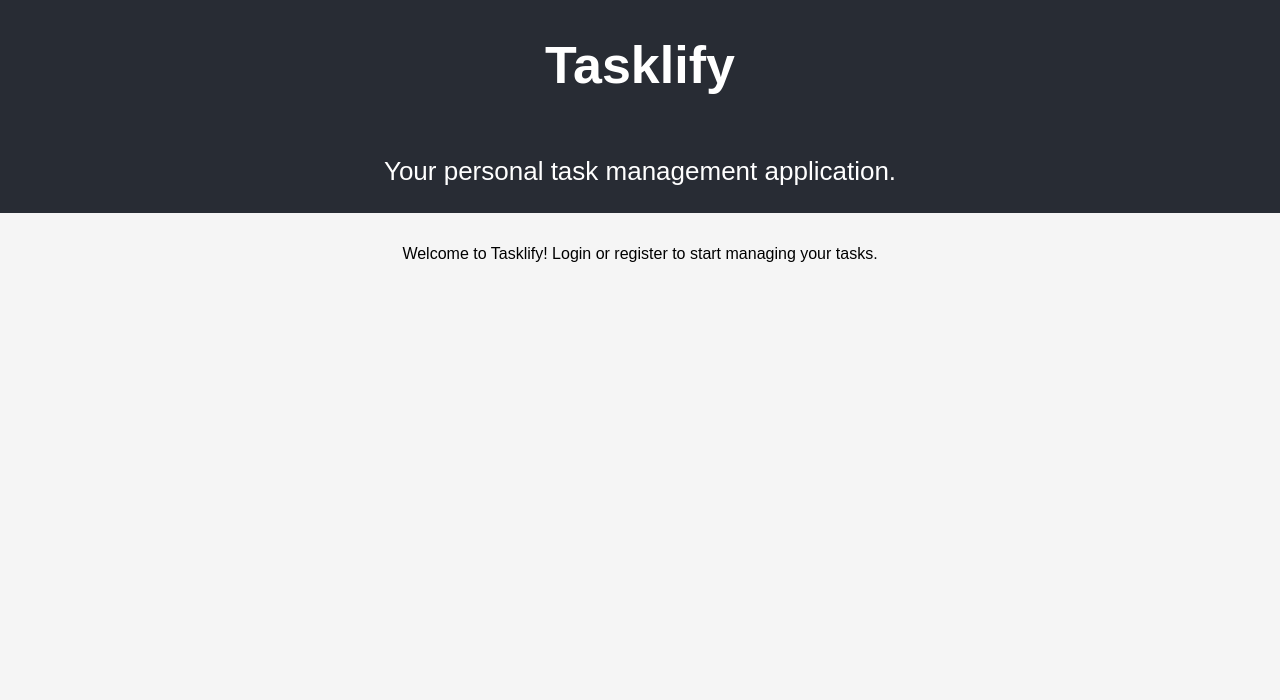
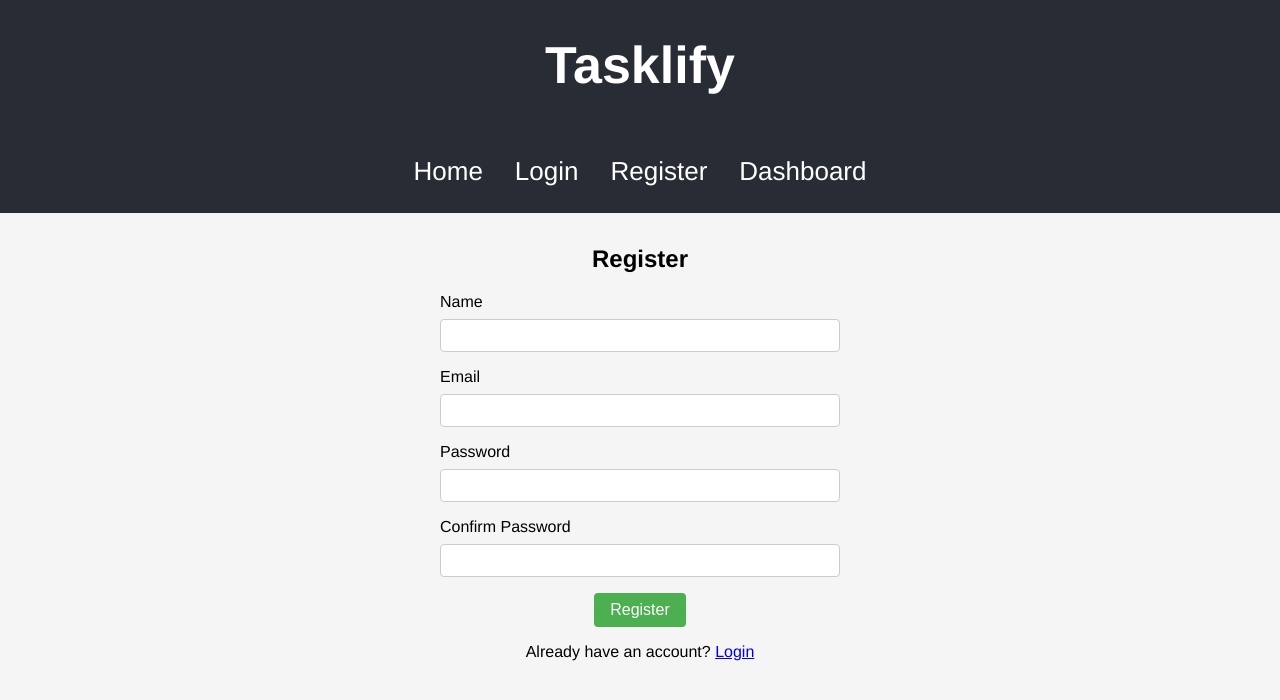
Before and after one commit to Orniepay/Task-Manager-Application, a React (Create React App) app in the folder client/: page /register in a window 1280 px wide. Shown: the top 700 px of the page. Built offline with nearby package versions, Linux system fonts and the light colour scheme; the HTML template or start-up script is replaced by a standard one.

Commit message:
Finalized routing, styling and dashboard layout. Updated app.js to include navigation links and routes for home, login, register, and dashboard. Added nav, form, button, and dashboard card styles in app.css.

```diff
--- a/client/public/index.html
+++ b/client/public/index.html
@@ -3,6 +3,8 @@
   <head>
     <meta charset="utf-8" />
     <link rel="icon" href="%PUBLIC_URL%/Tasklify.ico" />
+    <link rel="stylesheet" href="https://fonts.googleapis.com/css?family=Roboto:300,400,500,700&display=swap" />
+
     <meta name="viewport" content="width=device-width, initial-scale=1" />
     <meta name="theme-color" content="#000000" />
     <meta
--- a/client/src/App.css
+++ b/client/src/App.css
@@ -1,6 +1,6 @@
 .App {
   text-align: center;
-  font-family: Arial, sans-serif
+  font-family: Helvetica, Arial, sans-serif;
 }
 
 .App-header {
@@ -17,3 +17,87 @@ main {
   margin: 0 auto;
   padding: 0 1rem;
 }
+
+nav ul {
+  display: flex;
+  list-style: none;
+  padding: 0;
+}
+
+nav ul li {
+  margin: 0 1rem;
+}
+
+nav a {
+  color: white;
+  text-decoration: none;
+}
+
+nav a:hover {
+  text-decoration: underline;
+}
+
+.form-group {
+  margin-bottom: 1rem;
+  text-align: left;
+  max-width: 400px;
+  margin-left: auto; margin-right: auto;
+}
+
+.form-group label {
+  display: block;
+  margin-bottom: 0.5rem;
+}
+
+.form-group input {
+  width: 100%;
+  padding: 0.5rem;
+  border: 1px solid #ccc;
+  border-radius: 4px
+}
+
+button {
+  background-color: #4CAF50;
+  color: white;
+  padding: 0.5rem 1rem;
+  border: none;
+  border-radius: 4px;
+  cursor: pointer;
+  font-size: 1rem;
+}
+
+button:hover {
+  background-color: #45a049;
+}
+
+.dashboard-stats {
+  display: flex;
+  justify-content: space-around;
+  margin: 2rem 0;
+}
+
+.stat-card {
+  background-color: white;
+  border-radius: 8px;
+  padding: 1rem;
+  box-shadow: 0 2px 4px rgba(0, 0, 0, 0.1);
+  width: 30%
+}
+
+.stat-number {
+  font-size: 2rem;
+  font-weight: bold;
+  margin: 0.5rem 0;
+}
+
+.dashboard-actions {
+  margin: 2rem 0;
+}
+
+.task-list {
+  background-color: white;
+  border-radius: 8px;
+  padding: 1rem;
+  box-shadow: 0 2px 4px rgba(0, 0, 0, 0.1);
+  text-align: left;
+}
--- a/client/src/App.js
+++ b/client/src/App.js
@@ -1,18 +1,41 @@
 import './App.css';
+import React from 'react';
+import { BrowserRouter as Router, Routes, Route, Link } from 'react-router-dom';
+
+// Import pages
+import Home from './pages/Home';
+import Login from './pages/Login';
+import Register from './pages/Register';
+import Dashboard from './pages/Dashboard';
+
 
 function App() {
   return (
-    <div className="App">
-      <header className="App-header">
-        <h1>Tasklify</h1>
-        <p>Your personal task management application.</p>
-      </header>
-      <main>
-      {/* This is where the main content of the application will go. */}
-      <p>Welcome to Tasklify! Login or register to start managing your tasks.</p>
-      </main>
-    </div>
+    <Router>
+      <div className='App'>
+        <header className='App-header'>
+          <h1>Tasklify</h1>
+          <nav>
+            <ul>
+              <li><Link to='/'>Home</Link></li>
+              <li><Link to='/login'>Login</Link></li>
+              <li><Link to='/register'>Register</Link></li>
+              <li><Link to='/dashboard'>Dashboard</Link></li>
+            </ul>
+          </nav>
+        </header>
+        <main>
+          <Routes>
+            <Route path='/' element={<Home />}/>
+            <Route path='/login' element={<Login />}/>
+            <Route path='/register' element={<Register />}/>
+            <Route path='/dashboard' element={<Dashboard />}/>
+          </Routes>
+        </main>
+
+      </div>
+    </Router>
   );
-}
+};
 
 export default App;
--- a/client/src/pages/Dashboard.js
+++ b/client/src/pages/Dashboard.js
@@ -13,7 +13,7 @@ const Dashboard = () => {
 
                 <div className='stat-card'>
                     <h3>Completed</h3>
-                    <p className='stat-card'>0</p>
+                    <p className='stat-number'>0</p>
                 </div>
 
                 <div className='stat-card'>
```
